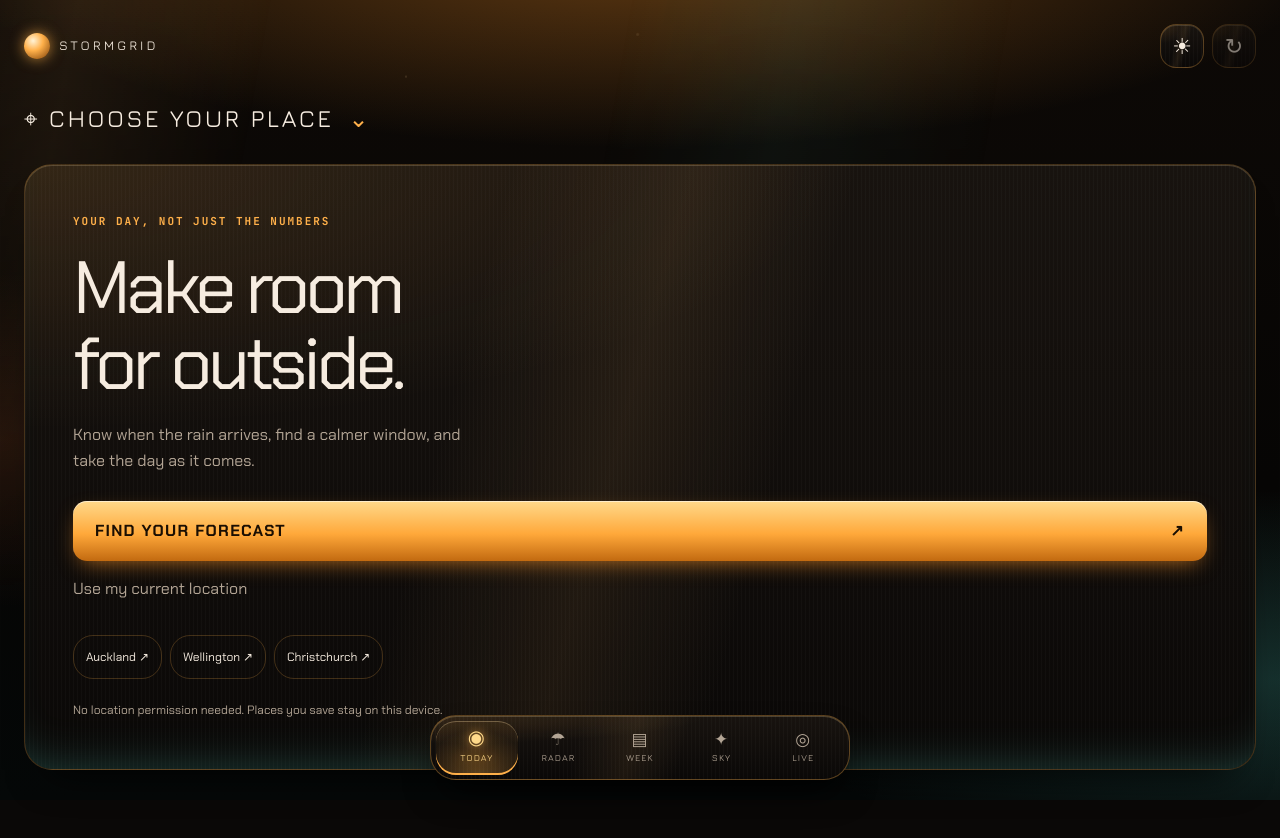
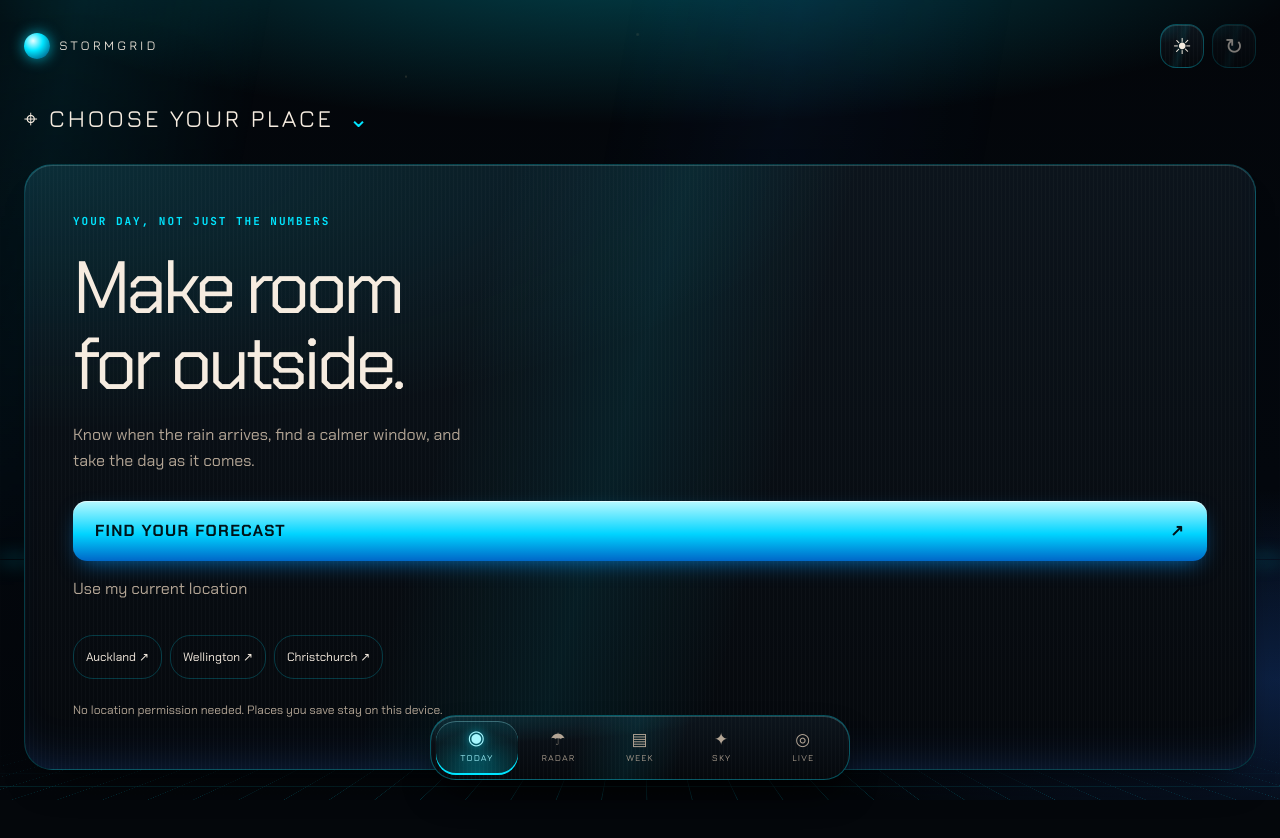
Before and after one commit to tripwire24/my-weather, a Next.js app: page / in a window 1280 px wide. Shown: the top 838 px of the page. Built offline with nearby package versions, Linux system fonts and the light colour scheme.

Commit message:
Update globals.css

```diff
--- a/src/app/globals.css
+++ b/src/app/globals.css
@@ -18,19 +18,19 @@
   --sg-bg-card: rgba(16, 16, 30, 0.7);
 
   /* Refined accents */
-  --sg-cyan: #5ce0d6;
-  --sg-cyan-dim: rgba(92, 224, 214, 0.5);
-  --sg-cyan-glow: rgba(92, 224, 214, 0.1);
-  --sg-magenta: #c874e8;
-  --sg-magenta-dim: rgba(200, 116, 232, 0.5);
-  --sg-magenta-glow: rgba(200, 116, 232, 0.1);
-  --sg-blue: #6b8cff;
-  --sg-blue-dim: rgba(107, 140, 255, 0.5);
-  --sg-blue-glow: rgba(107, 140, 255, 0.1);
-  --sg-amber: #e8a830;
-  --sg-amber-glow: rgba(232, 168, 48, 0.1);
+  --sg-cyan: #00e5ff;
+  --sg-cyan-dim: rgba(0, 229, 255, 0.5);
+  --sg-cyan-glow: rgba(0, 229, 255, 0.1);
+  --sg-magenta: #ff8a1f;
+  --sg-magenta-dim: rgba(255, 138, 31, 0.5);
+  --sg-magenta-glow: rgba(255, 138, 31, 0.1);
+  --sg-blue: #2b78ff;
+  --sg-blue-dim: rgba(43, 120, 255, 0.5);
+  --sg-blue-glow: rgba(43, 120, 255, 0.1);
+  --sg-amber: #ff9f1c;
+  --sg-amber-glow: rgba(255, 159, 28, 0.1);
   --sg-green: #4cd89d;
-  --sg-red: #e85c78;
+  --sg-red: #ff3b5c;
 
   /* Text */
   --sg-text-primary: #e4e4ec;
@@ -38,17 +38,17 @@
   --sg-text-muted: #5c5c78;
 
   /* Borders */
-  --sg-border: rgba(92, 224, 214, 0.12);
-  --sg-border-bright: rgba(92, 224, 214, 0.3);
+  --sg-border: rgba(0, 229, 255, 0.12);
+  --sg-border-bright: rgba(0, 229, 255, 0.3);
 
   /* Glows (subtle) */
-  --sg-glow-cyan: 0 0 6px rgba(92, 224, 214, 0.15);
-  --sg-glow-magenta: 0 0 6px rgba(200, 116, 232, 0.15);
-  --sg-glow-blue: 0 0 6px rgba(107, 140, 255, 0.15);
-  --sg-glow-amber: 0 0 6px rgba(232, 168, 48, 0.15);
+  --sg-glow-cyan: 0 0 6px rgba(0, 229, 255, 0.15);
+  --sg-glow-magenta: 0 0 6px rgba(255, 138, 31, 0.15);
+  --sg-glow-blue: 0 0 6px rgba(43, 120, 255, 0.15);
+  --sg-glow-amber: 0 0 6px rgba(255, 159, 28, 0.15);
 
   /* Grid line overlay */
-  --sg-grid-color: rgba(92, 224, 214, 0.025);
+  --sg-grid-color: rgba(0, 229, 255, 0.025);
 
   /* Card backdrop */
   --sg-glass-bg: rgba(14, 14, 28, 0.8);
@@ -209,15 +209,15 @@
 }
 
 .sg-card-cyan {
-  border-color: rgba(92, 224, 214, 0.18);
+  border-color: rgba(0, 229, 255, 0.18);
 }
 
 .sg-card-magenta {
-  border-color: rgba(200, 116, 232, 0.18);
+  border-color: rgba(255, 138, 31, 0.18);
 }
 
 .sg-card-blue {
-  border-color: rgba(107, 140, 255, 0.18);
+  border-color: rgba(43, 120, 255, 0.18);
 }
 
 /* ============================
@@ -230,9 +230,9 @@
 .sg-text-green { color: var(--sg-green); }
 .sg-text-red { color: var(--sg-red); }
 
-.sg-glow-cyan { text-shadow: 0 0 6px rgba(92, 224, 214, 0.4); }
-.sg-glow-magenta { text-shadow: 0 0 6px rgba(200, 116, 232, 0.4); }
-.sg-glow-amber { text-shadow: 0 0 6px rgba(232, 168, 48, 0.4); }
+.sg-glow-cyan { text-shadow: 0 0 6px rgba(0, 229, 255, 0.4); }
+.sg-glow-magenta { text-shadow: 0 0 6px rgba(255, 138, 31, 0.4); }
+.sg-glow-amber { text-shadow: 0 0 6px rgba(255, 159, 28, 0.4); }
 
 .sg-box-glow-cyan { box-shadow: var(--sg-glow-cyan); }
 .sg-box-glow-magenta { box-shadow: var(--sg-glow-magenta); }
@@ -256,8 +256,8 @@
 }
 
 @keyframes sg-pulse-border {
-  0%, 100% { box-shadow: 0 0 4px rgba(92, 224, 214, 0.15); }
-  50% { box-shadow: 0 0 10px rgba(92, 224, 214, 0.3); }
+  0%, 100% { box-shadow: 0 0 4px rgba(0, 229, 255, 0.15); }
+  50% { box-shadow: 0 0 10px rgba(0, 229, 255, 0.3); }
 }
 
 @keyframes sg-fade-in {
@@ -289,13 +289,13 @@
 @keyframes sg-light-pulse {
   0%, 100% {
     box-shadow:
-      0 0 0 0 rgba(92, 224, 214, 0),
-      inset 0 0 0 0 rgba(92, 224, 214, 0);
+      0 0 0 0 rgba(0, 229, 255, 0),
+      inset 0 0 0 0 rgba(0, 229, 255, 0);
   }
   40% {
     box-shadow:
-      0 0 18px 2px rgba(92, 224, 214, 0.18),
-      inset 0 0 12px 0 rgba(92, 224, 214, 0.06);
+      0 0 18px 2px rgba(0, 229, 255, 0.18),
+      inset 0 0 12px 0 rgba(0, 229, 255, 0.06);
   }
 }
 
@@ -334,8 +334,8 @@
 
 /* Subtle border pulse for interactive widgets */
 @keyframes sg-widget-alive {
-  0%, 100% { border-color: rgba(92, 224, 214, 0.08); }
-  50% { border-color: rgba(92, 224, 214, 0.18); }
+  0%, 100% { border-color: rgba(0, 229, 255, 0.08); }
+  50% { border-color: rgba(0, 229, 255, 0.18); }
 }
 
 /* Float up subtle drift */
@@ -428,16 +428,16 @@
 .sg-widget-shiny:active {
   transform: scale(0.96);
   box-shadow:
-    0 0 0 1px rgba(92, 224, 214, 0.3),
-    0 0 10px rgba(92, 224, 214, 0.12);
+    0 0 0 1px rgba(0, 229, 255, 0.3),
+    0 0 10px rgba(0, 229, 255, 0.12);
 }
 
 /* Expanded/active state — animation managed inline */
 .sg-widget-expanded {
-  border-color: rgba(92, 224, 214, 0.25) !important;
+  border-color: rgba(0, 229, 255, 0.25) !important;
   box-shadow:
-    0 0 0 1px rgba(92, 224, 214, 0.15),
-    0 0 12px rgba(92, 224, 214, 0.08) !important;
+    0 0 0 1px rgba(0, 229, 255, 0.15),
+    0 0 12px rgba(0, 229, 255, 0.08) !important;
 }
 
 /* ============================
@@ -461,8 +461,8 @@
 }
 
 .sg-theme-btn.active {
-  background: rgba(92, 224, 214, 0.08);
-  border-color: rgba(92, 224, 214, 0.25);
+  background: rgba(0, 229, 255, 0.08);
+  border-color: rgba(0, 229, 255, 0.25);
   color: var(--sg-cyan);
 }
 
@@ -552,9 +552,9 @@
 .sg-skeleton {
   background: linear-gradient(
     90deg,
-    rgba(92, 224, 214, 0.04) 0%,
-    rgba(92, 224, 214, 0.08) 50%,
-    rgba(92, 224, 214, 0.04) 100%
+    rgba(0, 229, 255, 0.04) 0%,
+    rgba(0, 229, 255, 0.08) 50%,
+    rgba(0, 229, 255, 0.04) 100%
   );
   background-size: 200% 100%;
   animation: sg-shimmer 1.5s ease-in-out infinite;
@@ -569,8 +569,8 @@
   display: inline-flex;
   align-items: center;
   gap: 4px;
-  background: rgba(232, 168, 48, 0.12);
-  border: 1px solid rgba(232, 168, 48, 0.35);
+  background: rgba(255, 159, 28, 0.12);
+  border: 1px solid rgba(255, 159, 28, 0.35);
   color: var(--sg-amber);
   font-size: 0.62rem;
   padding: 2px 6px;
@@ -1048,64 +1048,64 @@
 html,body { overflow-x:clip; }
 .day-app * { min-width:auto; }
 .day-app {
-  --amber:#ffb04a; --gold:#ffd98a; --teal:#5de8d8; --obs:#0a0807;
-  --led:var(--amber); --led2:var(--teal); --bio:var(--amber); --vio:var(--teal); --pink:#ff5a4a;
-  --sg-cyan:var(--amber); --sg-cyan-dim:rgba(255,176,74,.5); --sg-cyan-glow:rgba(255,176,74,.12);
-  --sg-border:rgba(255,176,74,.22); --sg-border-bright:rgba(255,176,74,.55);
+  --amber:#00e5ff; --gold:#a6f7ff; --teal:#2b78ff; --obs:#04070b;
+  --led:var(--amber); --led2:var(--teal); --bio:var(--amber); --vio:var(--teal); --pink:#ff8a1f;
+  --sg-cyan:var(--amber); --sg-cyan-dim:rgba(0,229,255,.5); --sg-cyan-glow:rgba(0,229,255,.12);
+  --sg-border:rgba(0,229,255,.22); --sg-border-bright:rgba(0,229,255,.55);
   --sg-text-primary:#f6ece0; --sg-text-secondary:#b3a595; --sg-text-muted:#74685b;
-  --metal:linear-gradient(105deg,transparent 35%,rgba(255,190,110,.08) 48%,transparent 60%),repeating-linear-gradient(90deg,rgba(255,255,255,.022) 0 1px,transparent 1px 4px),radial-gradient(120% 80% at 0% 0%,rgba(255,176,74,.12),transparent 55%),linear-gradient(180deg,#18130f,#0a0807);
+  --metal:linear-gradient(105deg,transparent 35%,rgba(0,229,255,.08) 48%,transparent 60%),repeating-linear-gradient(90deg,rgba(255,255,255,.022) 0 1px,transparent 1px 4px),radial-gradient(120% 80% at 0% 0%,rgba(0,229,255,.12),transparent 55%),linear-gradient(180deg,#0c141c,#05080c);
   background:var(--obs);
 }
 /* ground: warm void, teal depth, drifting light shafts */
-.ambient::before { background:radial-gradient(75% 34% at 50% -6%,rgba(255,150,40,.34),transparent 72%),radial-gradient(60% 34% at 100% 85%,rgba(93,232,216,.18),transparent 70%),radial-gradient(50% 30% at 0% 55%,rgba(255,120,60,.10),transparent 70%),linear-gradient(180deg,#0d0906,#070605 60%,#050808); }
-.ambient::after { content:''; position:absolute; top:0; bottom:0; left:-30%; width:160%; opacity:1; background:linear-gradient(100deg,transparent 18%,rgba(255,190,110,.09) 27%,transparent 36%,transparent 52%,rgba(93,232,216,.06) 60%,transparent 70%); -webkit-mask-image:linear-gradient(180deg,#000,transparent 75%); mask-image:linear-gradient(180deg,#000,transparent 75%); animation:shafts 24s ease-in-out infinite alternate; will-change:transform; }
+.ambient::before { background:radial-gradient(75% 34% at 50% -6%,rgba(0,150,255,.34),transparent 72%),radial-gradient(60% 34% at 100% 85%,rgba(43,120,255,.18),transparent 70%),radial-gradient(50% 30% at 0% 55%,rgba(20,90,255,.10),transparent 70%),linear-gradient(180deg,#050a10,#04070b 60%,#03060a); }
+.ambient::after { content:''; position:absolute; top:0; bottom:0; left:-30%; width:160%; opacity:1; background:linear-gradient(100deg,transparent 18%,rgba(0,229,255,.09) 27%,transparent 36%,transparent 52%,rgba(43,120,255,.06) 60%,transparent 70%); -webkit-mask-image:linear-gradient(180deg,#000,transparent 75%); mask-image:linear-gradient(180deg,#000,transparent 75%); animation:shafts 24s ease-in-out infinite alternate; will-change:transform; }
 @keyframes shafts { from { transform:translate3d(-8%,0,0); } to { transform:translate3d(8%,0,0); } }
 .ambient .blob { display:none; }
-.ambient .drop { background:linear-gradient(transparent,rgba(93,232,216,.55)); }
+.ambient .drop { background:linear-gradient(transparent,rgba(43,120,255,.55)); }
 
 /* header */
-.brand-orbit { clip-path:none; filter:none; width:26px; height:26px; border-radius:50%; background:radial-gradient(circle at 35% 30%,#fff3d6,var(--amber) 40%,#7a3d05); box-shadow:0 0 14px rgba(255,176,74,.7); }
+.brand-orbit { clip-path:none; filter:none; width:26px; height:26px; border-radius:50%; background:radial-gradient(circle at 35% 30%,#e8fdff,var(--amber) 40%,#003a66); box-shadow:0 0 14px rgba(0,229,255,.7); }
 .brand-orbit::after { display:none; }
 .day-brand,.place-button { font-family:var(--font-orb),var(--font); font-weight:500; letter-spacing:.24em; }
 .place-button { letter-spacing:.1em; }
-.day-app .header-actions button,.day-app .save-button,.day-app .place-chips button,.day-app .chip-row button,.day-app .activity-tabs { clip-path:none; border-radius:16px; background:var(--metal); border:1px solid rgba(255,176,74,.28); box-shadow:inset 0 1px 0 rgba(255,225,170,.16); }
+.day-app .header-actions button,.day-app .save-button,.day-app .place-chips button,.day-app .chip-row button,.day-app .activity-tabs { clip-path:none; border-radius:16px; background:var(--metal); border:1px solid rgba(0,229,255,.28); box-shadow:inset 0 1px 0 rgba(170,248,255,.16); }
 
 /* hero: floating hologram globe */
 .day-app .now-card .eyebrow { color:var(--amber); letter-spacing:.34em; }
-.day-app .now-card h1 { font-family:var(--font-orb),var(--font); font-weight:300; letter-spacing:.3em; color:#fff3de; text-shadow:0 0 18px rgba(255,176,74,.6); }
+.day-app .now-card h1 { font-family:var(--font-orb),var(--font); font-weight:300; letter-spacing:.3em; color:#e8fdff; text-shadow:0 0 18px rgba(0,229,255,.6); }
 .day-app .temperature-row { --s:min(68vw,244px); width:var(--s); height:var(--s); aspect-ratio:auto; margin:30px auto 30px; perspective:820px; isolation:isolate; filter:none; justify-content:center; }
-.day-app .temperature-row::before { clip-path:none; inset:-16%; border-radius:50%; background:radial-gradient(circle,rgba(255,176,74,.30),rgba(255,176,74,.09) 45%,transparent 70%); animation:breathe 5s ease-in-out infinite; z-index:-2; }
-.day-app .temperature-row::after { clip-path:none; inset:0; border-radius:50%; z-index:1; pointer-events:none; opacity:1; background:repeating-linear-gradient(0deg,rgba(255,220,160,.08) 0 1px,transparent 1px 4px); animation:none; }
+.day-app .temperature-row::before { clip-path:none; inset:-16%; border-radius:50%; background:radial-gradient(circle,rgba(0,229,255,.30),rgba(0,229,255,.09) 45%,transparent 70%); animation:breathe 5s ease-in-out infinite; z-index:-2; }
+.day-app .temperature-row::after { clip-path:none; inset:0; border-radius:50%; z-index:1; pointer-events:none; opacity:1; background:repeating-linear-gradient(0deg,rgba(150,245,255,.08) 0 1px,transparent 1px 4px); animation:none; }
 .day-app .holo { position:absolute; inset:0; z-index:-1; transform-style:preserve-3d; animation:globe 32s linear infinite; will-change:transform; }
-.day-app .holo i,.day-app .holo b { position:absolute; inset:0; border-radius:50%; border:1px solid rgba(255,196,110,.5); }
-.day-app .holo b { border-color:rgba(93,232,216,.55); }
+.day-app .holo i,.day-app .holo b { position:absolute; inset:0; border-radius:50%; border:1px solid rgba(60,240,255,.5); }
+.day-app .holo b { border-color:rgba(43,120,255,.55); }
 @keyframes globe { from { transform:rotateX(-22deg) rotateY(0deg); } to { transform:rotateX(-22deg) rotateY(360deg); } }
-.day-app .big-temperature { font-family:var(--font-orb),var(--font); font-weight:300; color:#fff3de; font-size:clamp(66px,21vw,92px); letter-spacing:-.02em; text-shadow:0 0 26px rgba(255,176,74,.8),0 0 2px #fff; }
+.day-app .big-temperature { font-family:var(--font-orb),var(--font); font-weight:300; color:#e8fdff; font-size:clamp(66px,21vw,92px); letter-spacing:-.02em; text-shadow:0 0 26px rgba(0,229,255,.8),0 0 2px #fff; }
 .day-app .big-temperature sup { color:var(--amber); }
-.day-app .now-metrics > div { clip-path:none; border-radius:22px; background:var(--metal); border:1px solid rgba(255,176,74,.26); box-shadow:inset 0 1px 0 rgba(255,225,170,.2),0 14px 24px -16px #000; }
+.day-app .now-metrics > div { clip-path:none; border-radius:22px; background:var(--metal); border:1px solid rgba(0,229,255,.26); box-shadow:inset 0 1px 0 rgba(170,248,255,.2),0 14px 24px -16px #000; }
 .day-app .now-metrics > div::after { left:22%; right:22%; height:1px; background:linear-gradient(90deg,transparent,var(--amber),transparent); box-shadow:0 0 8px var(--amber); }
 .day-app .now-metrics span { color:var(--amber); }
 .day-app .now-metrics strong { font-family:var(--font-orb),var(--font); font-weight:500; }
 
 /* panels: brushed alloy slabs with a living top edge */
-.day-app .planner-card,.day-app .v2-card,.day-app .stat-card,.day-app .welcome-card,.day-app .detail-grid > *,.day-app .loading-card { clip-path:none; border-radius:28px; background:var(--metal); border:1px solid rgba(255,176,74,.22); overflow:clip; box-shadow:inset 0 1px 0 rgba(255,225,170,.2),inset 0 -34px 50px -38px rgba(93,232,216,.28),0 26px 40px -26px rgba(0,0,0,.95); }
+.day-app .planner-card,.day-app .v2-card,.day-app .stat-card,.day-app .welcome-card,.day-app .detail-grid > *,.day-app .loading-card { clip-path:none; border-radius:28px; background:var(--metal); border:1px solid rgba(0,229,255,.22); overflow:clip; box-shadow:inset 0 1px 0 rgba(170,248,255,.2),inset 0 -34px 50px -38px rgba(43,120,255,.28),0 26px 40px -26px rgba(0,0,0,.95); }
 .day-app .planner-card::before,.day-app .v2-card::before { inset:0 auto auto 14%; width:72%; height:1px; border-radius:0; background:linear-gradient(90deg,transparent,var(--gold),transparent); box-shadow:0 0 12px var(--amber); animation:breathe 5s ease-in-out infinite; }
-.day-app .planner-card::after,.day-app .v2-card::after { inset:0; border-radius:inherit; background:repeating-linear-gradient(0deg,rgba(255,220,160,.025) 0 1px,transparent 1px 3px); }
+.day-app .planner-card::after,.day-app .v2-card::after { inset:0; border-radius:inherit; background:repeating-linear-gradient(0deg,rgba(150,245,255,.025) 0 1px,transparent 1px 3px); }
 .day-app .section-heading h1,.day-app .section-heading h2,.day-app .v2-card h2,.day-app .planner-card h2,.day-app .stat-card strong,.day-app .v2-card h3,.day-app .window-result h3 { font-family:var(--font-orb),var(--font); font-weight:500; letter-spacing:.14em; overflow-wrap:anywhere; }
-.day-app .section-heading h1 { border-left:0; box-shadow:none; padding:0 0 12px; border-bottom:1px solid transparent; border-image:linear-gradient(90deg,var(--amber),rgba(93,232,216,.5),transparent) 1; font-weight:300; color:#fff3de; }
-.day-app .pill { clip-path:none; border-radius:999px; background:rgba(255,176,74,.12); color:var(--gold); border:1px solid rgba(255,176,74,.4); }
-.day-app .primary-button,.day-app .activity-tabs button.active,.day-app .chip-row button.active,.day-app .place-chips button.selected { clip-path:none; border-radius:14px; background:linear-gradient(180deg,#ffd98a,#ffa83a 55%,#c26a10); color:#1a0e02; box-shadow:inset 0 1px 0 rgba(255,255,255,.55),0 8px 22px -8px rgba(255,150,40,.7); }
-.day-app .window-mark { clip-path:none; border-radius:50%; background:radial-gradient(circle at 35% 30%,#fff3d6,var(--amber) 45%,#8a4608); color:#1a0e02; box-shadow:0 0 22px rgba(255,176,74,.6); }
-.day-app .stat-card strong { color:var(--gold); text-shadow:0 0 16px rgba(255,176,74,.55); }
-.day-app .rain-bar i,.day-app .golden-bar i { border-radius:3px; background:linear-gradient(180deg,var(--gold),var(--amber) 60%,#7a3d05); box-shadow:0 0 10px rgba(255,176,74,.4); }
-.day-app .radar-stage { clip-path:none; border-radius:22px; border:1px solid rgba(255,176,74,.35); }
-.day-app .quake-list b { border-radius:50%; background:rgba(255,90,74,.15); color:#ff9a8c; border:1px solid rgba(255,90,74,.5); }
+.day-app .section-heading h1 { border-left:0; box-shadow:none; padding:0 0 12px; border-bottom:1px solid transparent; border-image:linear-gradient(90deg,var(--amber),rgba(43,120,255,.5),transparent) 1; font-weight:300; color:#e8fdff; }
+.day-app .pill { clip-path:none; border-radius:999px; background:rgba(0,229,255,.12); color:var(--gold); border:1px solid rgba(0,229,255,.4); }
+.day-app .primary-button,.day-app .activity-tabs button.active,.day-app .chip-row button.active,.day-app .place-chips button.selected { clip-path:none; border-radius:14px; background:linear-gradient(180deg,#b8f9ff,#00d4ff 55%,#0067c8); color:#00131a; box-shadow:inset 0 1px 0 rgba(255,255,255,.55),0 8px 22px -8px rgba(0,150,255,.7); }
+.day-app .window-mark { clip-path:none; border-radius:50%; background:radial-gradient(circle at 35% 30%,#e8fdff,var(--amber) 45%,#003a66); color:#00131a; box-shadow:0 0 22px rgba(0,229,255,.6); }
+.day-app .stat-card strong { color:var(--gold); text-shadow:0 0 16px rgba(0,229,255,.55); }
+.day-app .rain-bar i,.day-app .golden-bar i { border-radius:3px; background:linear-gradient(180deg,var(--gold),var(--amber) 60%,#003a66); box-shadow:0 0 10px rgba(0,229,255,.4); }
+.day-app .radar-stage { clip-path:none; border-radius:22px; border:1px solid rgba(0,229,255,.35); }
+.day-app .quake-list b { border-radius:50%; background:rgba(255,138,31,.15); color:#ffb066; border:1px solid rgba(255,138,31,.5); }
 
 /* nav: obsidian slab, glowing amber lens under the active tab */
-.day-app .day-nav { clip-path:none; border-radius:26px; background:var(--metal); border:1px solid rgba(255,176,74,.32); box-shadow:inset 0 1px 0 rgba(255,225,170,.22),0 18px 36px -12px #000; width:min(420px,calc(100vw - 28px)); }
+.day-app .day-nav { clip-path:none; border-radius:26px; background:var(--metal); border:1px solid rgba(0,229,255,.32); box-shadow:inset 0 1px 0 rgba(170,248,255,.22),0 18px 36px -12px #000; width:min(420px,calc(100vw - 28px)); }
 .day-app .day-nav button { font-family:var(--font-orb),var(--font); font-weight:500; letter-spacing:.12em; }
-.day-app .day-nav button.active { color:var(--gold); text-shadow:0 0 10px rgba(255,176,74,.8); }
-.day-app .nav-glow { clip-path:none; border-radius:20px; background:radial-gradient(90% 120% at 50% 100%,rgba(255,176,74,.34),rgba(255,176,74,.06) 70%); box-shadow:inset 0 1px 0 rgba(255,225,170,.3),inset 0 -2px 0 var(--amber); }
+.day-app .day-nav button.active { color:var(--gold); text-shadow:0 0 10px rgba(0,229,255,.8); }
+.day-app .nav-glow { clip-path:none; border-radius:20px; background:radial-gradient(90% 120% at 50% 100%,rgba(0,229,255,.34),rgba(0,229,255,.06) 70%); box-shadow:inset 0 1px 0 rgba(170,248,255,.3),inset 0 -2px 0 var(--amber); }
 @media (max-width:380px) { .day-app .planner-card,.day-app .v2-card { padding:18px; } .day-app .day-brand { letter-spacing:.16em; } }
 @media (prefers-reduced-motion:reduce) { .day-app .holo,.ambient::after,.day-app .temperature-row::before,.day-app .planner-card::before,.day-app .v2-card::before { animation:none!important; } }
 .day-app .temperature-row { margin-top:44px; margin-bottom:34px; }
@@ -1114,18 +1114,37 @@
 /* ---- v8.1 alive: touch FX, reveals, motes, liquid transitions ---- */
 .fx-layer { position:fixed; inset:0; z-index:90; pointer-events:none; overflow:hidden; }
 .fx-ripple,.fx-liquid { position:absolute; width:40px; height:40px; margin:-20px 0 0 -20px; border-radius:50%; will-change:transform,opacity; }
-.fx-ripple { border:1.5px solid rgba(255,196,110,.9); animation:fxr .65s cubic-bezier(.2,.7,.3,1) forwards; }
-.fx-liquid { background:radial-gradient(circle,rgba(255,176,74,.45),rgba(93,232,216,.18) 55%,transparent 70%); animation:fxl .85s cubic-bezier(.2,.7,.3,1) forwards; }
-.fx-spark { position:absolute; width:4px; height:4px; margin:-2px 0 0 -2px; border-radius:50%; background:#ffe0a8; box-shadow:0 0 8px #ffb04a; will-change:transform,opacity; animation:fxs .75s cubic-bezier(.15,.7,.3,1) forwards; }
+.fx-ripple { border:1.5px solid rgba(60,240,255,.9); animation:fxr .65s cubic-bezier(.2,.7,.3,1) forwards; }
+.fx-liquid { background:radial-gradient(circle,rgba(0,229,255,.45),rgba(43,120,255,.18) 55%,transparent 70%); animation:fxl .85s cubic-bezier(.2,.7,.3,1) forwards; }
+.fx-spark { position:absolute; width:4px; height:4px; margin:-2px 0 0 -2px; border-radius:50%; background:#bff9ff; box-shadow:0 0 8px #00e5ff; will-change:transform,opacity; animation:fxs .75s cubic-bezier(.15,.7,.3,1) forwards; }
 @keyframes fxr { from { transform:scale(.3); opacity:.9; } to { transform:scale(3.2); opacity:0; } }
 @keyframes fxl { from { transform:scale(.4); opacity:.9; } to { transform:scale(14); opacity:0; } }
 @keyframes fxs { from { transform:translate3d(0,0,0) scale(1); opacity:1; } to { transform:translate3d(var(--dx),var(--dy),0) scale(.2); opacity:0; } }
-.day-app .v2-card.lit::after,.day-app .planner-card.lit::after,.day-app .now-metrics > div.lit::before { background:radial-gradient(180px circle at var(--mx,50%) var(--my,0),rgba(255,200,120,.2),transparent 70%),repeating-linear-gradient(0deg,rgba(255,220,160,.025) 0 1px,transparent 1px 3px); }
-.day-app .now-metrics > div.lit { border-color:rgba(255,200,120,.6); }
+.day-app .v2-card.lit::after,.day-app .planner-card.lit::after,.day-app .now-metrics > div.lit::before { background:radial-gradient(180px circle at var(--mx,50%) var(--my,0),rgba(80,235,255,.2),transparent 70%),repeating-linear-gradient(0deg,rgba(150,245,255,.025) 0 1px,transparent 1px 3px); }
+.day-app .now-metrics > div.lit { border-color:rgba(80,235,255,.6); }
 .day-app .v2-card.rv-pre,.day-app .planner-card.rv-pre,.day-app .stat-card.rv-pre { opacity:0; transform:translate3d(0,34px,0) scale(.97); animation:none!important; }
 .day-app .rv-pre.rv-in { opacity:1; transform:none; transition:opacity .7s cubic-bezier(.22,1,.36,1),transform .8s cubic-bezier(.22,1,.36,1); }
-.ambient .mote { position:absolute; bottom:-12px; border-radius:50%; background:#ffd9a0; box-shadow:0 0 8px rgba(255,176,74,.9); opacity:0; animation:mote 20s linear infinite; will-change:transform,opacity; }
+.ambient .mote { position:absolute; bottom:-12px; border-radius:50%; background:#ffd9a0; box-shadow:0 0 8px rgba(0,229,255,.9); opacity:0; animation:mote 20s linear infinite; will-change:transform,opacity; }
 @keyframes mote { 0% { transform:translate3d(0,0,0); opacity:0; } 10% { opacity:.8; } 60% { opacity:.5; } 100% { transform:translate3d(24px,-105vh,0); opacity:0; } }
 .day-app button:active:not(:disabled) { transform:scale(.95); transition:transform .12s; }
 .day-app .rain-bar i,.day-app .golden-bar i { transform-origin:bottom; }
 @media (prefers-reduced-motion:reduce) { .ambient .mote,.fx-layer { display:none!important; } .day-app .rv-pre { opacity:1!important; transform:none!important; } }
+
+/* ---- v9 TRON: grid floor, cyan-on-black, nerd sections themed ---- */
+.ambient .tron-floor { position:absolute; left:-50%; width:200%; bottom:-6vh; height:52vh; transform-origin:50% 100%; transform:perspective(520px) rotateX(64deg); background-image:linear-gradient(rgba(0,229,255,.55) 1px,transparent 1px),linear-gradient(90deg,rgba(0,229,255,.55) 1px,transparent 1px); background-size:56px 56px; -webkit-mask-image:linear-gradient(to top,#000 5%,transparent 90%); mask-image:linear-gradient(to top,#000 5%,transparent 90%); opacity:.55; animation:floor 2.6s linear infinite; will-change:transform; }
+.ambient .tron-horizon { position:absolute; left:0; right:0; bottom:30vh; height:1px; background:linear-gradient(90deg,transparent,#00e5ff,transparent); box-shadow:0 0 18px 2px rgba(0,229,255,.7); opacity:.5; }
+@keyframes floor { from { transform:perspective(520px) rotateX(64deg) translateY(0); } to { transform:perspective(520px) rotateX(64deg) translateY(56px); } }
+.ambient::before { background:radial-gradient(75% 30% at 50% -6%,rgba(0,229,255,.28),transparent 72%),radial-gradient(60% 34% at 100% 85%,rgba(43,120,255,.22),transparent 70%),linear-gradient(180deg,#03060a,#04080e 60%,#03060a); }
+/* nerd + live sections: same type and material as the main tabs */
+.day-app .detail-grid,.day-app .detail-grid *,.day-app .space-y-2,.day-app .space-y-2 * { font-family:var(--font-orb),var(--font); }
+.day-app .detail-grid .sg-mono,.day-app .space-y-2 .sg-mono,.day-app .detail-grid .sg-label { font-family:var(--font-jetbrains),monospace; letter-spacing:.14em; }
+.day-app .space-y-2 > * { border-radius:28px!important; background:var(--metal)!important; border:1px solid rgba(0,229,255,.22)!important; box-shadow:inset 0 1px 0 rgba(170,248,255,.2),0 26px 40px -26px rgba(0,0,0,.95); overflow:clip; }
+.day-app .detail-grid > * { animation:none; }
+.day-app .detail-grid svg,.day-app .space-y-2 svg { transform-box:fill-box; transform-origin:center; animation:svgin .9s cubic-bezier(.22,1,.36,1) both; }
+@keyframes svgin { from { opacity:0; transform:scale(.82); } to { opacity:1; transform:none; } }
+.day-app path.draw { stroke-dasharray:1; stroke-dashoffset:1; animation:drawin 1.4s cubic-bezier(.4,0,.2,1) forwards; }
+@keyframes drawin { to { stroke-dashoffset:0; } }
+.day-app .detail-grid > *.rv-pre { animation:none; }
+@media (prefers-reduced-motion:reduce) { .ambient .tron-floor { animation:none; } .day-app svg,.day-app path.draw { animation:none!important; stroke-dasharray:none; stroke-dashoffset:0; } }
+.day-app { overflow-x:hidden; overflow-x:clip; }
+.day-main { max-width:100%; overflow-x:hidden; overflow-x:clip; }
```
